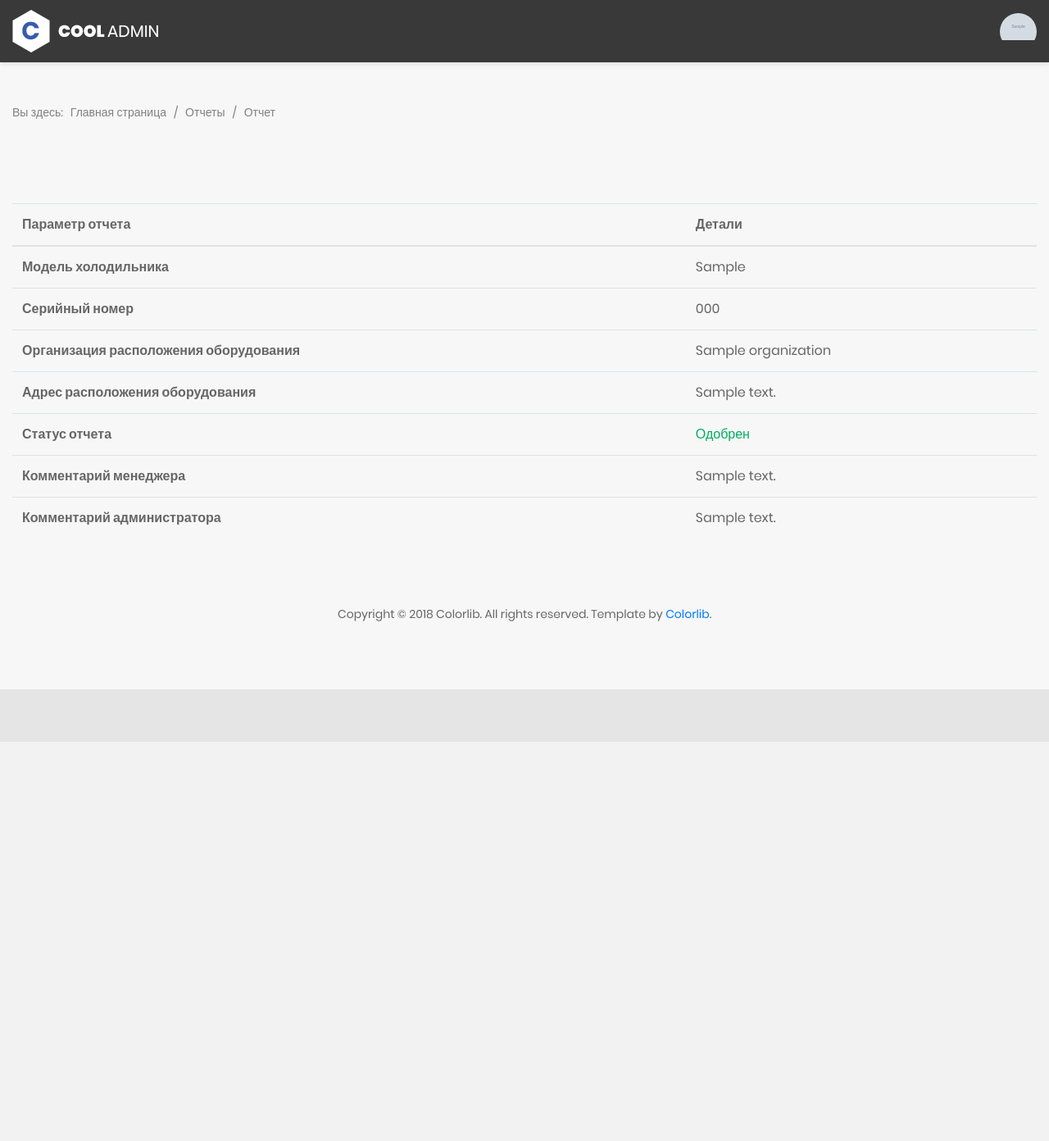
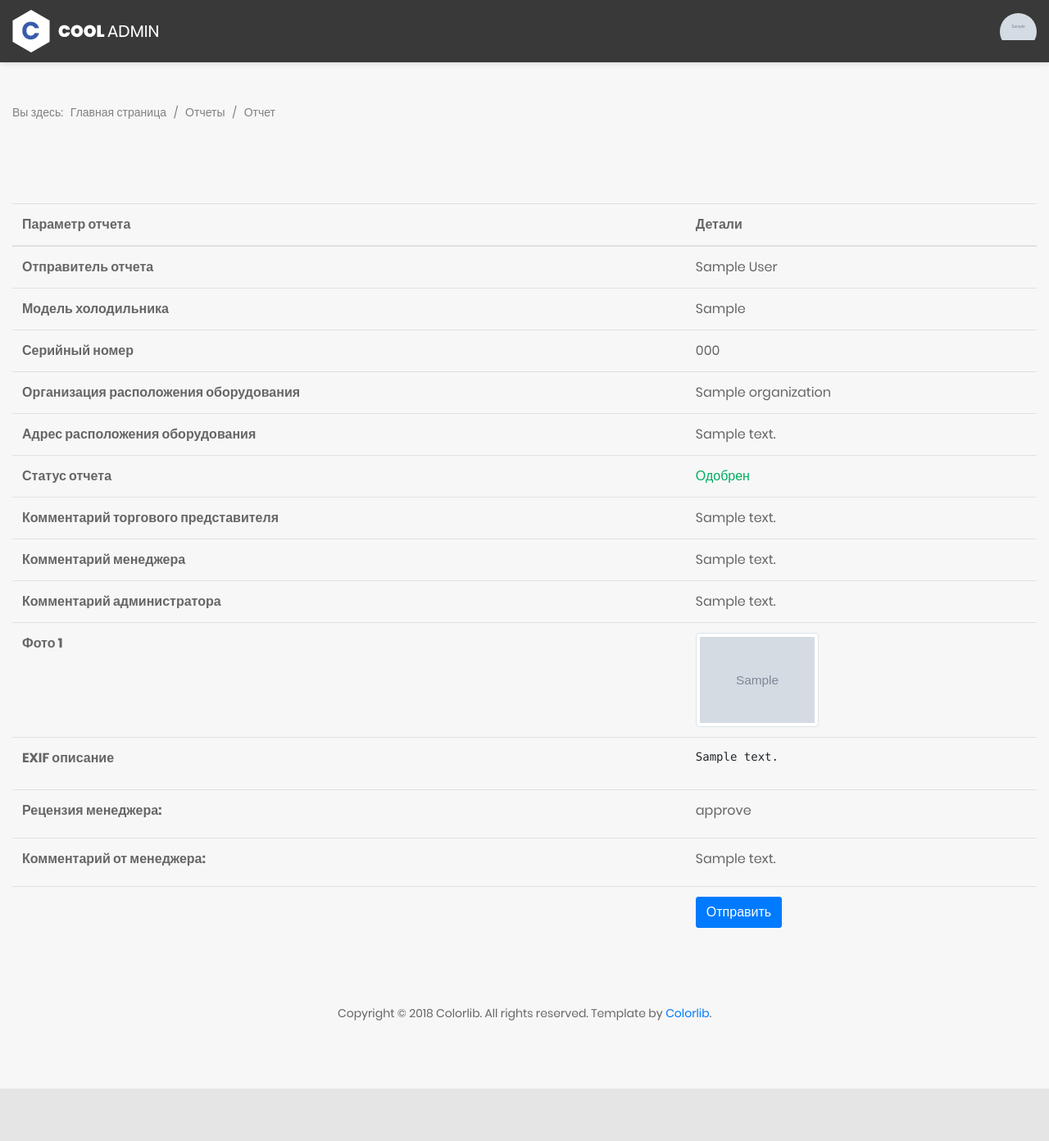
Before and after one commit to Weffy61/outdoor_refrigerators, a Django app: page /report/1 in a window 1280 px wide. Shown: the whole page at 82% size. Before the commit the page ends 905 px from the top, so only its background shows below. Run offline with Django 5.2, Linux system fonts and the light colour scheme; a user stored in the database is signed in; tables that the repository leaves empty hold one stand-in row (values such as "Sample post"); grey boxes marked "Sample" are stand-in pictures; parts of the project's set-up code (start-up, migrations or seed data) failed here and were passed over; some libraries are stand-ins or nearby versions.

Commit message:
Add manager report page

```diff
--- a/report/admin.py
+++ b/report/admin.py
@@ -15,7 +15,7 @@ class RefrigeratorAdmin(admin.ModelAdmin):
 class ReportAdmin(admin.ModelAdmin):
     list_display = ['date']
     raw_id_fields = ['refrigerator', 'sender']
-    readonly_fields = ['exif_description']
+    # readonly_fields = ['exif_description']
     change_form_template = 'admin/exif_meta.html'
 
     def response_change(self, request, obj):
@@ -23,8 +23,8 @@ class ReportAdmin(admin.ModelAdmin):
             photos = obj.photos.all()
 
             if photos.exists():
-                exif_reports = [f'Отчет по файлу {index}: {check_exif(request.build_absolute_uri(photo.image.url))}' for
-                                index, photo in enumerate(photos, start=1)]
+                exif_reports = [f'Отчет по файлу {index}:\n {check_exif(request.build_absolute_uri(photo.image.url))}'
+                                for index, photo in enumerate(photos, start=1)]
                 obj.exif_description = "\n\n\n\n".join(exif_reports)
                 obj.save()
                 self.message_user(request, 'Отчет сформирован')
--- a/report/forms.py
+++ b/report/forms.py
@@ -19,4 +19,22 @@ class PhotoForm(forms.ModelForm):
         fields = ['image']
 
 
+# class ManagerReportForm(forms.ModelForm):
+#     class Meta:
+#         model = Report
+#         fields = ['manager_review', 'comment_manager']
+#         widgets = {
+#             'manager_review': forms.Select(choices=Report.MANAGER_REVIEW_CHOICES, attrs={'class': 'form-control'}),
+#             'comment_manager': forms.Textarea(attrs={'class': 'form-control'}),
+#         }
+class ManagerReportForm(forms.Form):
+    manager_review = forms.ChoiceField(
+        choices=[('', '---------'), ('approve', 'Одобрено'), ('decline', 'Отклонено')],
+        widget=forms.Select(attrs={'name': 'manager_review', 'class': 'custom-select', 'id': 'id_manager_review'})
+    )
+    comment_manager = forms.CharField(
+        widget=forms.Textarea(attrs={'class': 'form-control', 'cols': '40', 'rows': '10', 'id': 'id_comment_manager'})
+    )
+
+
 PhotoFormSet = forms.inlineformset_factory(Report, Photo, form=PhotoForm, extra=2, can_delete=False)
--- a/report/models.py
+++ b/report/models.py
@@ -86,6 +86,17 @@ class Report(models.Model):
         blank=True,
         null=True,
     )
+    MANAGER_REVIEW_CHOICES = [
+        ('approve', 'Одобрено'),
+        ('decline', 'Отклонено')
+    ]
+    manager_review = models.CharField(
+        verbose_name='Рецензия менеджера',
+        max_length=100,
+        choices=MANAGER_REVIEW_CHOICES,
+        blank=True,
+        null=True
+    )
 
     class Meta:
         verbose_name = 'Отчет'
--- a/report/templates/base.html
+++ b/report/templates/base.html
@@ -22,6 +22,8 @@
   <link href="{% static 'report/css/select2.min.css' %}" rel="stylesheet" media="all">
   <link href="{% static 'report/css/perfect-scrollbar.css' %}" rel="stylesheet" media="all">
   <link href="{% static 'report/css/theme.css' %}" rel="stylesheet" media="all">
+  {% block extra_head %}
+  {% endblock %}
 </head>
 <body class="animsition">
 <div class="page-wrapper">
@@ -206,6 +208,8 @@
     <script src="{% static 'report/js/select2/select2.min.js' %}"></script>
     <script src="{% static 'report/js/main.js' %}"></script>
   {% endblock %}
+  {% block extra_js %}
+  {% endblock %}
 </div>
 </body>
 </html>
--- a/report/templates/report/report.html
+++ b/report/templates/report/report.html
@@ -1,5 +1,9 @@
 {% extends 'base.html' %}
 {% load static %}
+
+{% block extra_head %}
+  <link href="https://cdnjs.cloudflare.com/ajax/libs/lightbox2/2.11.3/css/lightbox.min.css" rel="stylesheet"/>
+{% endblock %}
 
 {% block location %}
   <li class="list-inline-item seprate">
@@ -24,6 +28,114 @@
         <th scope="col">Детали</th>
       </tr>
       </thead>
+      {% if user.is_manager %}
+        <tbody>
+        <tr>
+          <th scope="row">Отправитель отчета</th>
+          <td>{{ report.sender }}</td>
+        </tr>
+        <tr>
+          <th scope="row">Модель холодильника</th>
+          <td>{{ report.ref_model }}</td>
+        </tr>
+        <tr>
+          <th scope="row">Серийный номер</th>
+          <td>{{ report.ref_serial }}</td>
+        </tr>
+        <tr>
+          <th scope="row">Организация расположения оборудования</th>
+          <td>{{ report.organization }}</td>
+        </tr>
+        <tr>
+          <th scope="row">Адрес расположения оборудования</th>
+          <td>{{ report.organization_address }}</td>
+        </tr>
+        <tr>
+          <th scope="row">Статус отчета</th>
+          {% if report.status == 'approved' %}
+            <td>
+              <span class="status--process">Одобрен</span>
+            </td>
+          {% elif  report.status == 'decline' %}
+            <td>
+              <span class="status--denied">Отклонен</span>
+            </td>
+          {% elif report.status == 'on_review' %}
+            <td>
+              <span class="status--pending">На рассмотрении</span>
+            </td>
+          {% endif %}
+        </tr>
+        {% if report.comment %}
+          <tr>
+            <th scope="row">Комментарий торгового представителя</th>
+            <td>{{ report.comment }}</td>
+          </tr>
+        {% endif %}
+        {% if report.comment_manager %}
+          <tr>
+            <th scope="row">Комментарий менеджера</th>
+            <td>{{ report.comment_manager }}</td>
+          </tr>
+        {% endif %}
+        {% if report.comment_admin %}
+          <tr>
+            <th scope="row">Комментарий администратора</th>
+            <td>{{ report.comment_admin }}</td>
+          </tr>
+        {% endif %}
+        {% for image in report.images %}
+          <tr>
+            <th scope="row">Фото {{ forloop.counter }}</th>
+            <td>
+              <a href="{{ image.image.url }}" data-lightbox="report-images" data-title="Фото {{ forloop.counter }}">
+                <img src="{{ image.image.url }}" alt="Фото {{ forloop.counter }}" class="img-thumbnail"
+                     style="width: 150px;">
+              </a>
+            </td>
+          </tr>
+        {% endfor %}
+        {% if report.exif_description %}
+          <tr>
+            <th scope="row">EXIF описание</th>
+            <td>
+              <pre style="white-space: pre-wrap;">{{ report.exif_description }}</pre>
+            </td>
+          </tr>
+        {% endif %}
+        <form method="post">
+          {% csrf_token %}
+          <tr>
+            <th><label for="id_manager_review">Рецензия менеджера:</label></th>
+            {% if report.manager_review %}
+              <td>{{ report.manager_review }}</td>
+            {% else %}
+            <td><select name="manager_review" class="custom-select" id="id_manager_review">
+              <option value="" selected>---------</option>
+              <option value="approve">Одобрено</option>
+              <option value="decline">Отклонено</option>
+            </select></td>
+            {% endif %}
+          </tr>
+
+          <tr>
+            <th><label for="id_comment_manager">Комментарий от менеджера:</label></th>
+            {% if report.comment_manager %}
+              <td>{{ report.comment_manager }}</td>
+            {% else %}
+            <td><textarea name="comment_manager" cols="40" rows="10" class="form-control"
+                          id="id_comment_manager"></textarea></td>
+            {% endif %}
+          </tr>
+          <tr>
+            <th></th>
+            <td colspan="2">
+              <button type="submit" class="btn btn-primary">Отправить</button>
+            </td>
+          </tr>
+        </form>
+        </tbody>
+      {% else %}
         <tbody>
         <tr>
           <th scope="row">Модель холодильника</th>
@@ -57,6 +169,12 @@
             </td>
           {% endif %}
         </tr>
+        {% if report.comment %}
+          <tr>
+            <th scope="row">Комментарий торгового представителя</th>
+            <td>{{ report.comment }}</td>
+          </tr>
+        {% endif %}
         {% if report.comment_manager %}
           <tr>
             <th scope="row">Комментарий менеджера</th>
@@ -70,6 +188,11 @@
           </tr>
         {% endif %}
         </tbody>
+      {% endif %}
     </table>
   </div>
 {% endblock %}
+{% block extra_js %}
+  <script src="https://cdnjs.cloudflare.com/ajax/libs/lightbox2/2.11.3/js/lightbox.min.js"></script>
+
+{% endblock %}
--- a/report/views.py
+++ b/report/views.py
@@ -1,10 +1,12 @@
 from django.contrib.auth.decorators import login_required
+from django.core.exceptions import PermissionDenied
 from django.core.paginator import Paginator
 from django.db.models import Q
 from django.shortcuts import render, get_object_or_404, redirect
 
-from report.forms import ReportForm, PhotoFormSet
+from report.forms import ReportForm, PhotoFormSet, ManagerReportForm
 from report.models import Refrigerator, Report
+from report.service import check_exif
 
 
 @login_required(login_url='login')
@@ -149,17 +151,60 @@ def get_reports(request):
 
 @login_required(login_url='login')
 def get_report(request, report_id):
-    report = get_object_or_404(Report, id=report_id, sender=request.user)
+    current_user = request.user
+    report = get_object_or_404(Report, id=report_id)
+    if not report.exif_description:
+        photos = report.photos.all()
+        if photos.exists():
+            exif_reports = [f'Отчет по файлу {img_num + 1}:\n {check_exif(request.build_absolute_uri(photo.image.url))}'
+                            for img_num, photo in enumerate(photos)]
+            report.exif_description = "\n\n\n\n".join(exif_reports)
+            report.save()
+
+    if report.sender != current_user and report.sender.manager != current_user:
+        raise PermissionDenied
+
+    # if request.method == 'POST':
+    #     form = ManagerReportForm(request.POST, instance=report)
+    #     if form.is_valid():
+    #         form.save()
+    #         return redirect('reports')
+    # else:
+    #     form = ManagerReportForm(instance=report)
+    if request.method == 'POST':
+        form = ManagerReportForm(request.POST)
+        if form.is_valid():
+            # Обработка данных формы
+            manager_review = form.cleaned_data['manager_review']
+            comment_manager = form.cleaned_data['comment_manager']
+
+            # Сохранение данных формы в объект отчета
+            report.manager_review = manager_review
+            report.comment_manager = comment_manager
+            report.save()
+
+            return redirect('reports')
+    else:
+        initial_data = {'manager_review': report.manager_review, 'comment_manager': report.comment_manager}
+        form = ManagerReportForm(initial=initial_data)
+
     report_review = {
+        'sender': f'{report.sender.first_name} {report.sender.last_name}',
         'ref_model': report.refrigerator.model,
         'ref_serial': report.refrigerator.serial_number,
         'organization': report.refrigerator.organization.name,
         'organization_address': report.refrigerator.organization.address,
         'status': report.status,
+        'comment': report.comment,
+        'images': report.photos.all(),
         'comment_manager': report.comment_manager if report.comment_manager else None,
-        'comment_admin': report.comment_admin if report.comment_admin else None
+        'comment_admin': report.comment_admin if report.comment_admin else None,
+        'exif_description': report.exif_description,
+        'manager_review': report.manager_review,
+        'form': form
 
     }
+
     user = get_current_user(request)
 
     return render(
@@ -175,6 +220,7 @@ def get_report(request, report_id):
 def get_current_user(request):
     current_user = request.user
     user = {
+        'id': current_user.pk,
         'name': f'{current_user.first_name} {current_user.last_name}',
         'email': current_user.email,
         'photo': request.build_absolute_uri(current_user.photo.url) if current_user.photo else None,
```
Also changed, not shown: report/service.py (+12 -12 lines), report/migrations/0001_initial.py (added), report/migrations/0002_initial.py (added), report/migrations/0003_report_manager_review.py (added), users/migrations/0007_alter_customuser_manager.py (added). Lines whose indentation alone changed are shown as unchanged.
